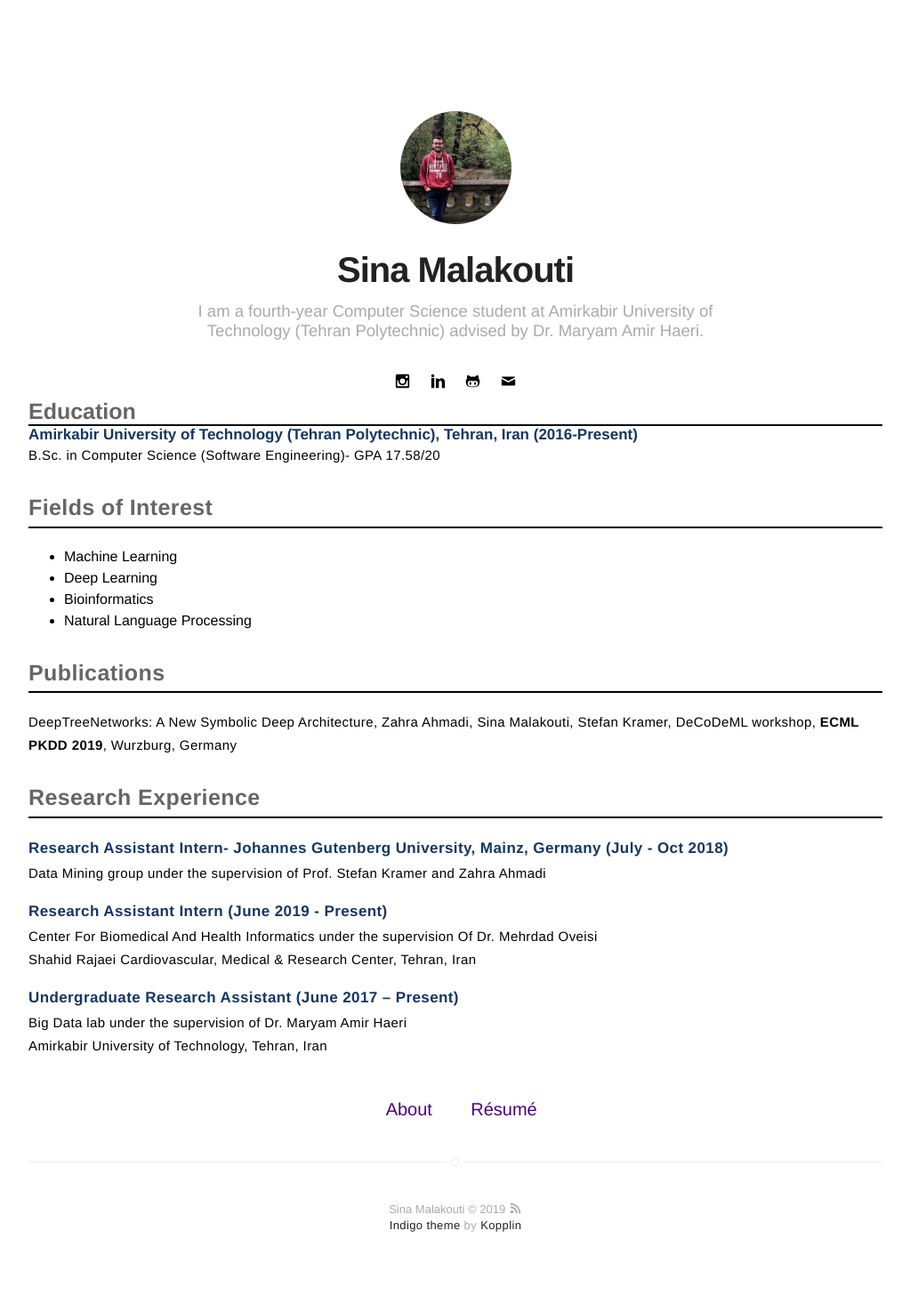
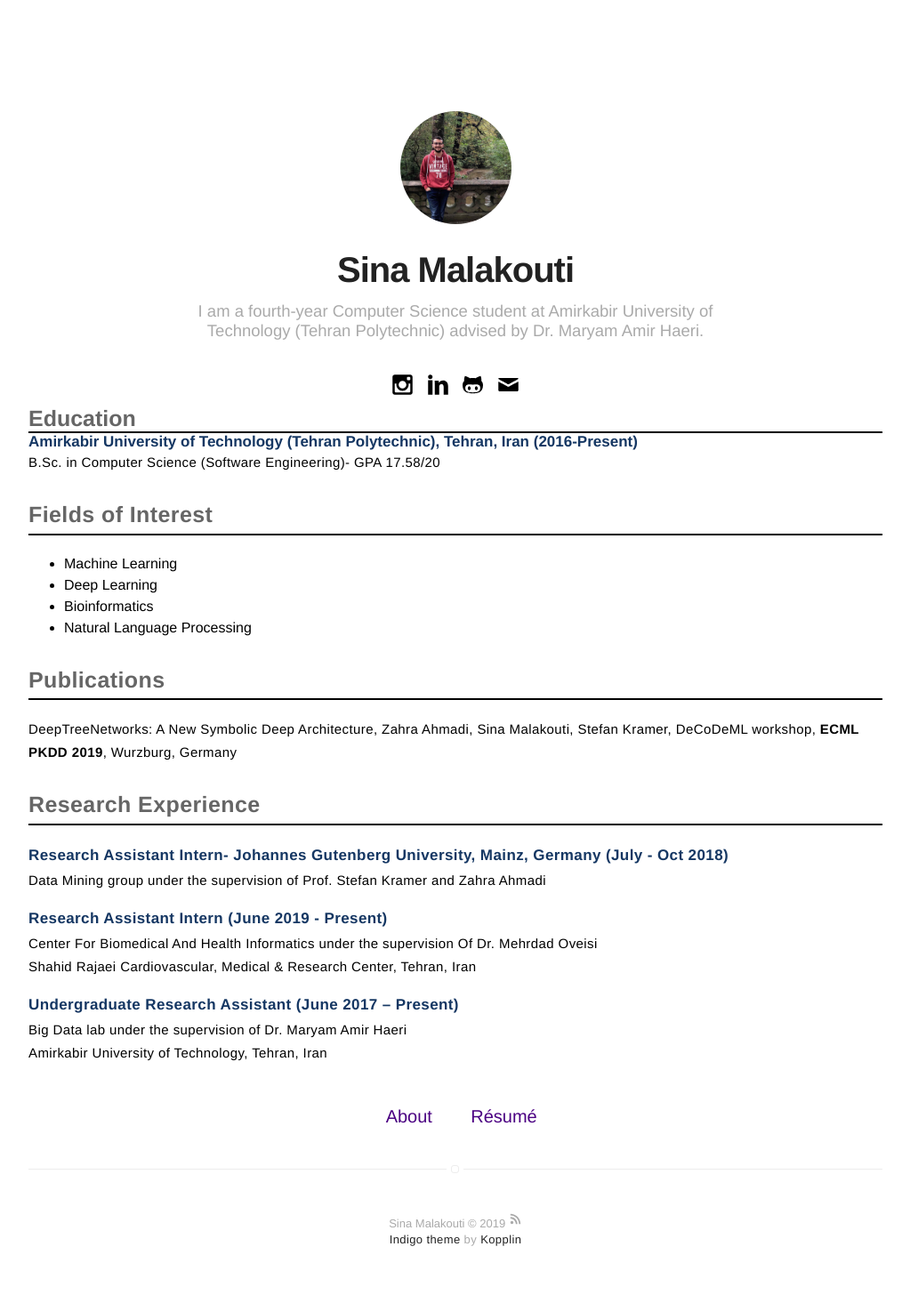
Before and after one commit to sinamalakouti/sinamalakouti.github.io, a Jekyll site: the page built from index.html, in a window 1280 px wide. Shown: the whole page at 89% size, without its empty margins (128-1151 px from the left). Built offline with Jekyll 4.4.1, drawn with Linux system fonts in a browser that asks for light colours.

Commit message:
first page almost completed

```diff
--- a/_includes/header.html
+++ b/_includes/header.html
@@ -21,9 +21,6 @@
         <h1 class="title">{{ site.name }}</h1>
         <h2 class="description">{{ site.bio }}</h2>
 
-    <!-- <div>
-        <p class="inf_title"> Amirkabir University of Technology (Tehran Polytechnic), Tehran, Iran           2016-Present</p>
-    </div> -->
 
 <!-- including other folan -->
         {% include social-links.html %}
--- a/_sass/components/others.sass
+++ b/_sass/components/others.sass
@@ -13,8 +13,8 @@
 
 .icon
     display: inline-block
-    width: 17px
-    height: 17px
+    width: 25px
+    height: 25px
     fill: #000
     text-align: center
     color: #000
```
